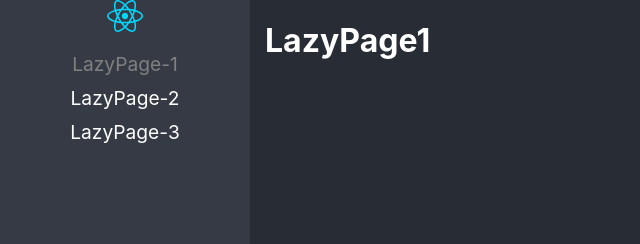
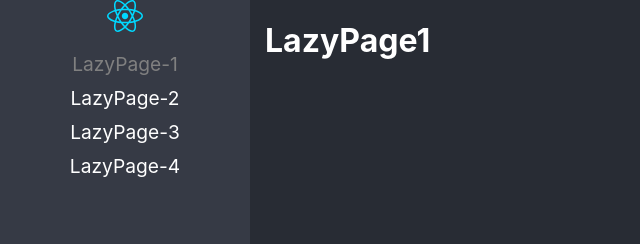
Before and after one commit to paulccuno/react-ts, a React (Vite) app: page /lazy1 in a window 1280 px wide. Shown: the top 244 px of the page, without its empty margins (0-640 px from the left). Built offline with nearby package versions, Linux system fonts and the light colour scheme.

Commit message:
basic lazyload configuration

```diff
--- a/src/01-lazyload/pages/LazyPage1.tsx
+++ b/src/01-lazyload/pages/LazyPage1.tsx
@@ -1,3 +1,5 @@
 export const LazyPage1 = () => {
 	return <h1>LazyPage1</h1>
 }
+
+export default LazyPage1
--- a/src/01-lazyload/pages/LazyPage2.tsx
+++ b/src/01-lazyload/pages/LazyPage2.tsx
@@ -1,3 +1,5 @@
 export const LazyPage2 = () => {
 	return <h1>LazyPage2</h1>
 }
+
+export default LazyPage2
--- a/src/01-lazyload/pages/LazyPage3.tsx
+++ b/src/01-lazyload/pages/LazyPage3.tsx
@@ -1,3 +1,5 @@
 export const LazyPage3 = () => {
 	return <h1>LazyPage3</h1>
 }
+
+export default LazyPage3
--- a/src/routes/Navigation.tsx
+++ b/src/routes/Navigation.tsx
@@ -1,3 +1,4 @@
+import { Suspense } from 'react'
 import { BrowserRouter as Router, Switch, Route, NavLink, Redirect } from 'react-router-dom'
 import logo from '../assets/react.svg'
 import { routes } from './routes'
@@ -9,6 +10,7 @@ import { routes } from './routes'
 
 export const Navigation = () => {
 	return (
+		<Suspense fallback={<span>Loading...</span>}>
 			<Router>
 				<div className="main-layout">
 					<nav>
@@ -33,5 +35,6 @@ export const Navigation = () => {
 					</Switch>
 				</div>
 			</Router>
+		</Suspense>
 	)
 }
--- a/src/routes/routes.ts
+++ b/src/routes/routes.ts
@@ -1,13 +1,24 @@
-import { LazyPage1, LazyPage2, LazyPage3 } from '../01-lazyload/pages'
+import { lazy, LazyExoticComponent } from 'react'
+// import { LazyPage1, LazyPage2, LazyPage3 } from '../01-lazyload/pages'
 
-// type JSXComponent = () => JSX.Element
+type JSXComponent = () => JSX.Element
 
 interface Route {
 	path: string
-	component: () => JSX.Element
+	component: LazyExoticComponent<JSXComponent> | JSXComponent
 	name: string
 	children?: Route[]
 }
+
+const LazyPage1 = lazy(
+	() => import(/* webpackChunkName: "LazyPage1" */ '../01-lazyload/pages/LazyPage1')
+)
+const LazyPage2 = lazy(
+	() => import(/* webpackChunkName: "LazyPage2" */ '../01-lazyload/pages/LazyPage2')
+)
+const LazyPage3 = lazy(
+	() => import(/* webpackChunkName: "LazyPage3" */ '../01-lazyload/pages/LazyPage3')
+)
 
 export const routes: Route[] = [
 	{
@@ -25,4 +36,9 @@ export const routes: Route[] = [
 		component: LazyPage3,
 		name: 'LazyPage-3',
 	},
+	{
+		path: '/lazy4',
+		component: LazyPage3,
+		name: 'LazyPage-4',
+	},
 ]
```
Lines whose indentation alone changed are shown as unchanged.
